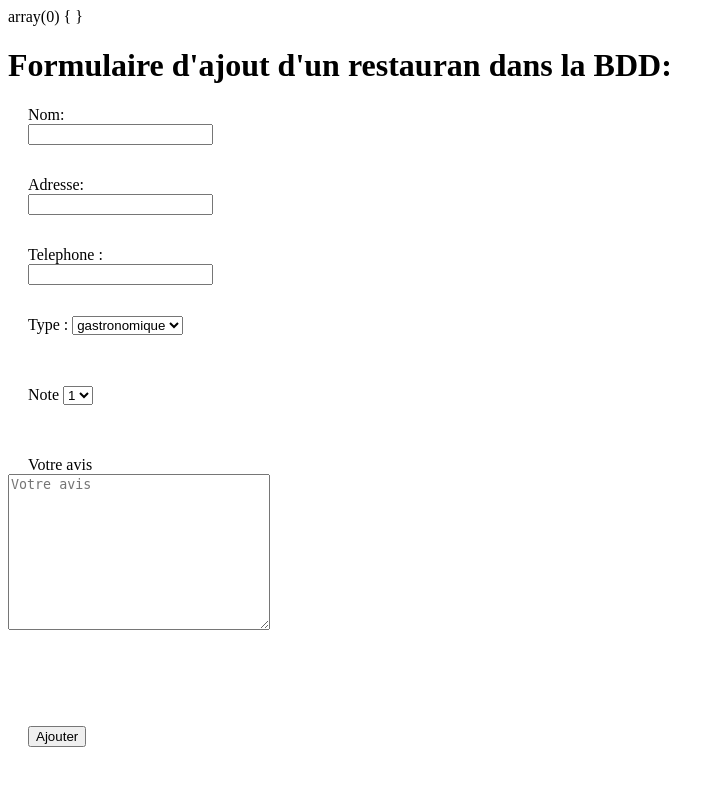
After one commit to moh3424/PHP, a PHP site: page /ajout_restaurant.php in a window 1280 px wide. The commit adds this page. Shown: the top 786 px of the page, without its empty margins (0-724 px from the left). Run offline with PHP 8.4, Linux system fonts and the light colour scheme.

Commit message:
les exercices de preparation

```diff
--- /dev/null
+++ b/08-exercice/ajout_restaurant.php
@@ -0,0 +1,194 @@
+<?php
+$contenu ='';
+/*
+    Sujet :
+
+    1- Créer une BDD "restaurants" avec une table "restaurant"
+
+        id_restaurant        PK AI INT (3)
+        nom                  VARCHAR (100)
+        adresse              VARCHAR (255)
+        telephone            VARCHAR (10)
+        type                 ENUM ('gastronomique', 'brasserie','pizzeria' , 'autre')
+        note                 INT(1)
+        avis                 TEXT
+
+    2- Créer un formulaire HTML (avec doctype.....) afin d'ajouter un restaurant en BDD. Les champs type et note (de 1 à 5) sont des menus déroulants.
+
+    3- Effectuer les vérifications nécessaires :
+        le champ nom contient 2 caractères minimum
+        le champ adresse ne doit pas être vide
+        le téléphone doit contenir 10 chiffres
+        la note doit être conforme à la liste des types de la BDD
+        la note est un nombre entier entre 1 et 5
+        l'avis ne doit pas être vide
+        En cas d'erreur de saisie, afficher un message au-dessus du formulaire.
+
+    4- Ajouter un ou plusieurs restaurants à la BDD et afficher un message de succès ou d'échec lors de l'enregistrement
+
+*/
+
+
+// -Connexion à la base de données BDD:
+$pdo = new PDO ('mysql:host=localhost;dbname=restaurants', // driver mysql : serveur; nom de la PDD
+                'root',// pseudo de la BDD
+                '', // Mot de passe de la BDD
+                array(PDO::ATTR_ERRMODE => PDO::ERRMODE_WARNING,// option1 : pour affichez les erreurs SQL
+                PDO::MYSQL_ATTR_INIT_COMMAND => 'SET NAMES utf8') // option 2 : définit le jeu de caractères des échanges avec la BDD
+                );
+
+
+
+// Validation des champs:
+var_dump($_POST);
+if (!empty($_POST)){
+
+
+    if (!isset($_POST['nom']) || strlen($_POST['nom']) < 2 || strlen($_POST['nom']) > 20  ) $contenu .= '<p class="rouge">le champ nom contient 2 caractères minimum .</p>';
+
+    if (!isset($_POST['adresse']) || strlen($_POST['adresse']) == 0  ) $contenu .= '<p class="rouge">le champ adresse ne doit pas être vide.</p>';
+
+    if (!isset($_POST['telephone']) || !ctype_digit($_POST['telephone']) ||strlen($_POST['telephone']) != 10   ) $contenu .= '<p class="rouge">Le telephone doit contenir 10 caractères.</p>';// ctype_digit()
+
+
+    if (!isset($_POST['type']) || ($_POST['type'] != 'gastronomiaue' && $_POST['type'] != 'brasserie' && $_POST['type'] != 'pizzeria' && $_POST['type'] != 'autre' ) ) $contenu.= '<p class="rouge">Le type de restaurant n\'est pas mentionner</p>';//
+
+    if (!isset($_POST['note']) || ($_POST['note'] != '1' && $_POST['note'] != '2' && $_POST['note'] != '3' && $_POST['note'] != '4' && $_POST['note'] != '5')) $contenu.= '<p class="rouge">la note est un nombre entier entre 1 et 5. </p>';//
+
+    if (!isset($_POST['avis']) || strlen($_POST['avis']) == 0 ) $contenu .= '<p class="rouge">l\'avis ne doit pas être vide.</p>';
+
+        // Si pas d'erreur sur le formulaire, on vérifie que le nom et le prenom sont disponible dans la BDD:
+
+    if (empty($contenu)) { //si $contenu est vide, c'est qu'il n'y a pas d'erreur
+        // On échappe toutes les valeurs de $_POST :
+            foreach($_POST as $indice => $valeur){
+            $_POST[$indice] = htmlspecialchars($valeur, ENT_QUOTES);
+        }
+
+
+// On fait une requête préparée :
+
+    $result = $pdo->prepare("INSERT INTO restaurant (nom,adresse, telephone, type, note, avis) VALUES (:nom, :adresse, :telephone, :type, :note, :avis)");
+
+    $result->bindParam(':nom', $_POST['nom']);
+    $result->bindParam(':adresse', $_POST['adresse']);
+
+    $result->bindParam(':telephone', $_POST['telephone']);
+    $result->bindParam(':type', $_POST['type']);
+
+
+    $result->bindParam(':note', $_POST['note']);
+    $result->bindParam(':avis', $_POST['avis']);
+
+
+    $req =$result->execute();// la methode execute() renvoie un booléen selon que la requête a marché (true) ou  pas (false)
+
+    // Afficher un message de réussite ou d'écheque :
+
+        if ($req){
+            $contenu .= '<div class="vert">Le nouveau resaurant a bien été ajouté .</div>';
+            }else {
+            $contenu .= '<div class="rouge">Une erreur est survenue lors de l\'enregistrement. .</div>';
+        }// fin de if ($req)
+    }/* fin if (empty($contenu)) */
+
+
+
+
+
+
+
+} /* fin if (!empty($_POST)) */
+
+
+
+?>
+
+
+<!DOCTYPE html>
+<html lang="fr">
+<head>
+    <meta charset="UTF-8">
+    <meta name="viewport" content="width=device-width, initial-scale=1.0">
+    <meta http-equiv="X-UA-Compatible" content="ie=edge">
+    <title>Formulaire d'ajout</title>
+    <style>
+        .formDiv{
+            margin-top : 20px;
+            height:50px;
+            width: 200px;
+        }
+        label{
+            margin-left : 20px;
+
+        }
+        .mt{
+            position:relative;
+            top : 200px;
+        }
+
+        input{
+            margin-left : 20px;
+        }
+        .vert{
+            background : green;
+        }
+        .rouge{
+            color : red;
+        }
+    </style>
+</head>
+<body>
+    <h1>Formulaire d'ajout d'un restauran dans la BDD:</h1>
+
+        <?php echo $contenu;?>
+    <form method ="post" action="">
+        <div class="formDiv">
+        <label for="nom ">Nom:</label>
+        <input type="text" name="nom" id ="nom" value="">
+        </div>
+
+        <div class="formDiv">
+        <label for="adresse">Adresse:</label>
+        <input type="text" name="adresse" id ="adresse" value="">
+        </div>
+
+        <div class="formDiv">
+        <label for="telephone">Telephone :</label>
+        <input type="text" name="telephone" id ="telephone" value="">
+        </div>
+
+        <div class="formDiv">
+        <label for="type">Type :</label>
+        <select name="type" id="type">
+            <option value="">gastronomique</option>
+            <option value="">brasserie</option>
+            <option value="">pizzeria</option>
+            <option value="">autre</option>
+        </select>
+        </div>
+
+        <div class="formDiv">
+        <label for="note">Note</label>
+        <select name="note" id="note">
+            <option value="">1</option>
+            <option value="">2</option>
+            <option value="">3</option>
+            <option value="">4</option>
+            <option value="">5</option>
+        </select>
+        </div>
+
+        <div class="formDiv">
+            <label for="avis">Votre avis</label>
+            <textarea name="avis" id="avis" cols="30" rows="10" placeholder ='Votre avis'></textarea>
+        </div>
+
+        <div class="formDiv mt">
+            <input type="submit" value="Ajouter">
+        </div>
+    </form>
+
+
+</body>
+</html>
```
Also changed, not shown: 08-exercice/ajout_contact.php (+77 -58 lines), 08-exercice/liste_contact.php (added, +126 -0 lines), 08-exercice/liste_restaurant.php (added, +11 -0 lines).
